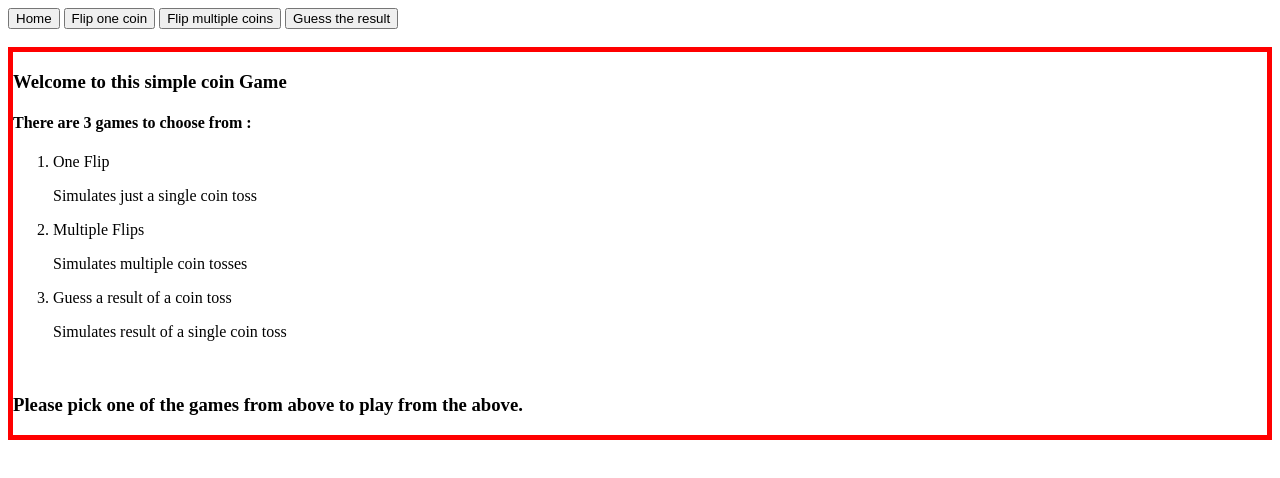
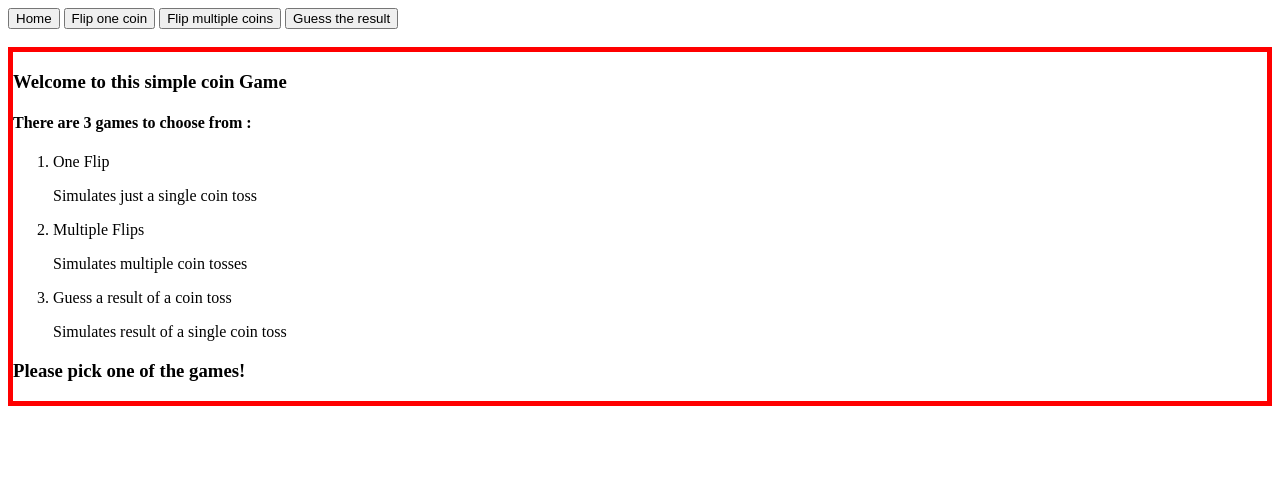
Before and after one commit to comp426-2022-spring/a05-Ysaid1, a website: page public/index.html in a window 1280 px wide. Drawn offline with Linux system fonts and the light colour scheme.

Commit message:
fixed another mistake in html file

```diff
--- a/public/index.html
+++ b/public/index.html
@@ -48,9 +48,8 @@
         <li> Guess a result of a coin toss
           <p>Simulates result of a single coin toss</p>
         </li>
-        <br>
       </ol>
-      <h3>Please pick one of the games from above to play from the above.</h3>
+      <h3>Please pick one of the games!</h3>
     </div>
     <div id="single" class="hidden">
       <h1>Single Coin Flip!</h1>
```
